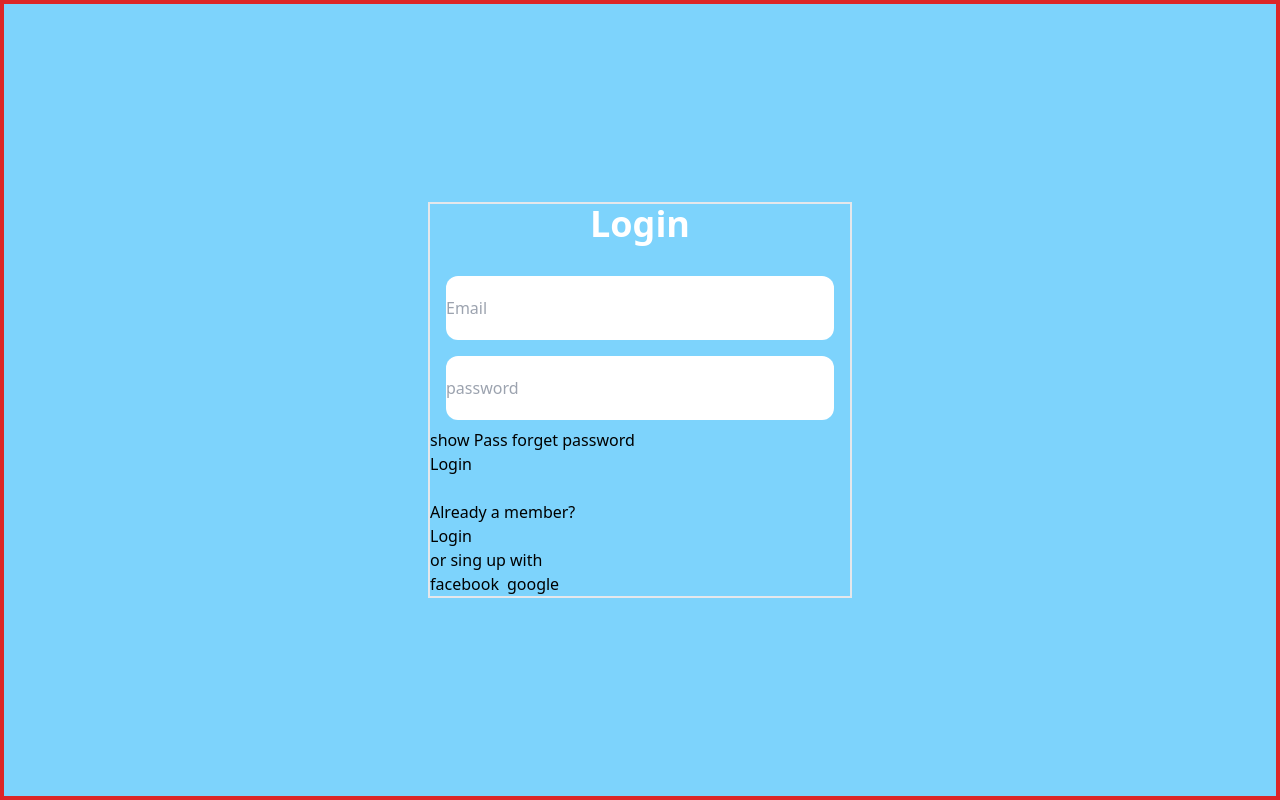
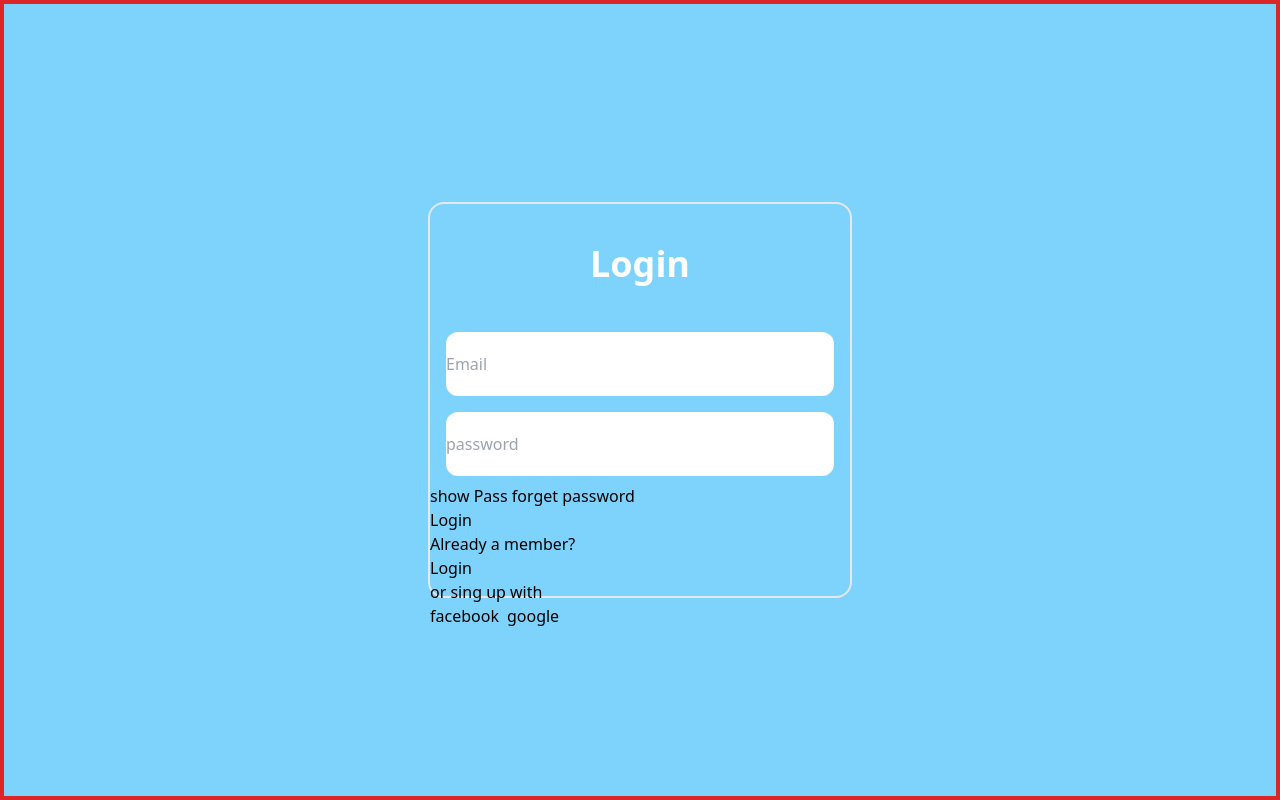
Before and after one commit to KavehKhorshidiii/Login-page, a website: page src/html/app.html in a window 1280 px wide. Drawn offline with nearby package versions, Linux system fonts and the light colour scheme.

Commit message:
set style for header section

```diff
--- a/src/html/app.html
+++ b/src/html/app.html
@@ -7,10 +7,10 @@
     <title>login page</title>
 </head>
 <body class="w-full bg-sky-300 border-4 flex justify-center items-center border-red-600 h-screen ">
-    <div class="border-2 flex flex-col justify-between w-1/3 h-1/2">
+    <div class="border-2 rounded-2xl flex flex-col justify-between w-1/3 h-1/2">
 
         <!-- Header -->
-        <header class="flex items-center justify-center">
+        <header class="flex my-10 items-center justify-center">
             <h1 class="font-bold text-4xl text-white">Login</h1>
         </header>
 
```
Also changed, not shown: src/output.css.
